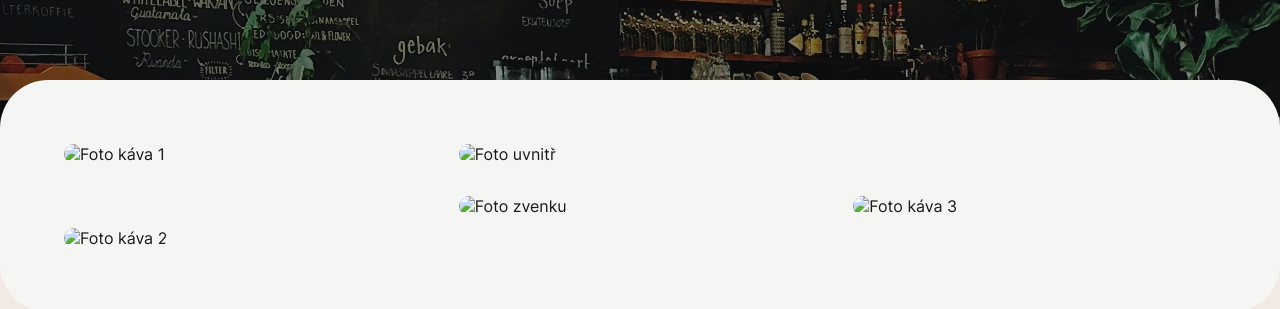
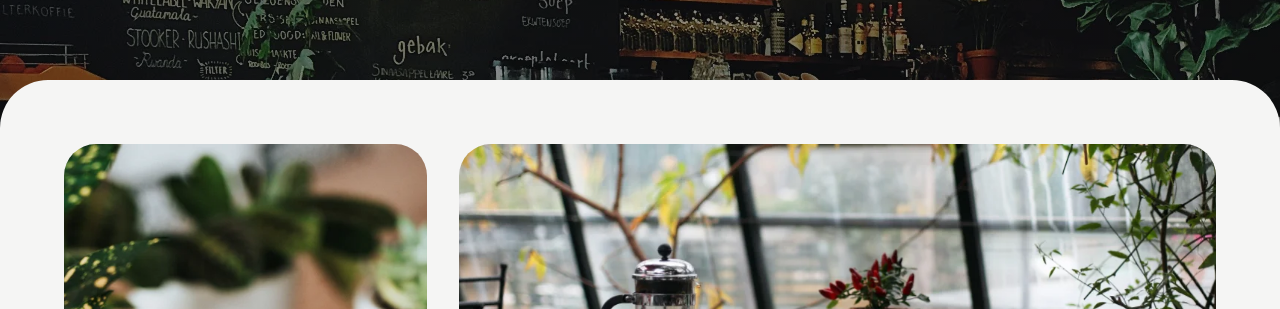
Before and after one commit to hynekfisera/tnpw1, a plain HTML site: page fotogalerie.html in a window 1280 px wide. Shown: the part 232-541 px from the top of the page. Drawn offline with Linux system fonts and the light colour scheme; the site is published under a folder, as on GitHub Pages, so addresses that start at the root find nothing.

Commit message:
Update fotogalerie.html

```diff
--- a/fotogalerie.html
+++ b/fotogalerie.html
@@ -49,19 +49,19 @@
         </section>
         <section class="overlay container-lg">
             <div class="photo-1">
-                <img src="/assets/images/coffee1.webp" alt="Foto káva 1">
+                <img src="assets/images/coffee1.webp" alt="Foto káva 1">
             </div>
             <div class="photo-2">
-                <img src="/assets/images/coffee2.webp" alt="Foto káva 2">
+                <img src="assets/images/coffee2.webp" alt="Foto káva 2">
             </div>
             <div class="photo-3">
-                <img src="/assets/images/table.webp" alt="Foto uvnitř">
+                <img src="assets/images/table.webp" alt="Foto uvnitř">
             </div>
             <div class="photo-4">
-                <img src="/assets/images/outside.webp" alt="Foto zvenku">
+                <img src="assets/images/outside.webp" alt="Foto zvenku">
             </div>
             <div class="photo-5">
-                <img src="/assets/images/coffee3.webp" alt="Foto káva 3">
+                <img src="assets/images/coffee3.webp" alt="Foto káva 3">
             </div>
         </section>
     </main>
```
